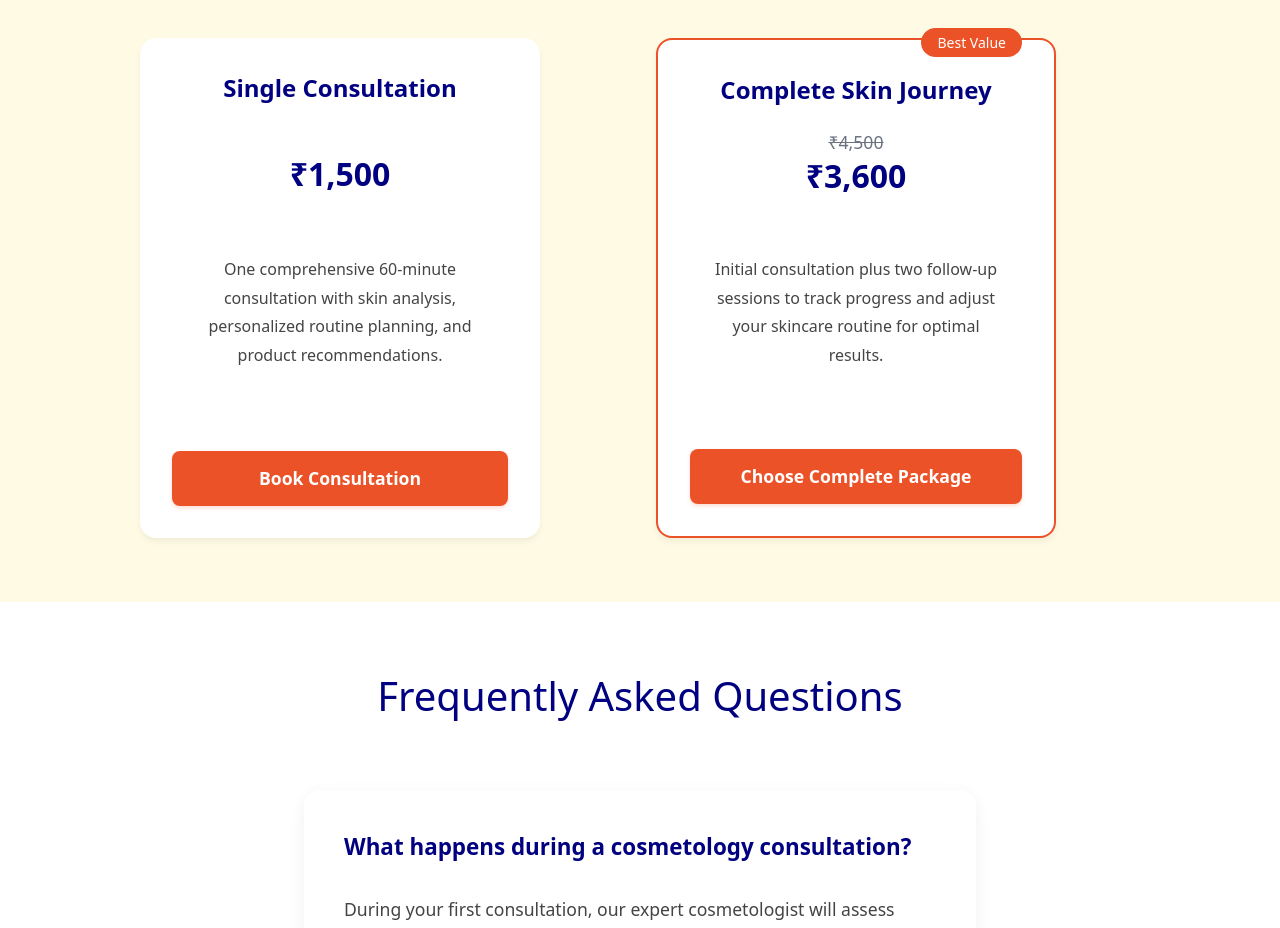
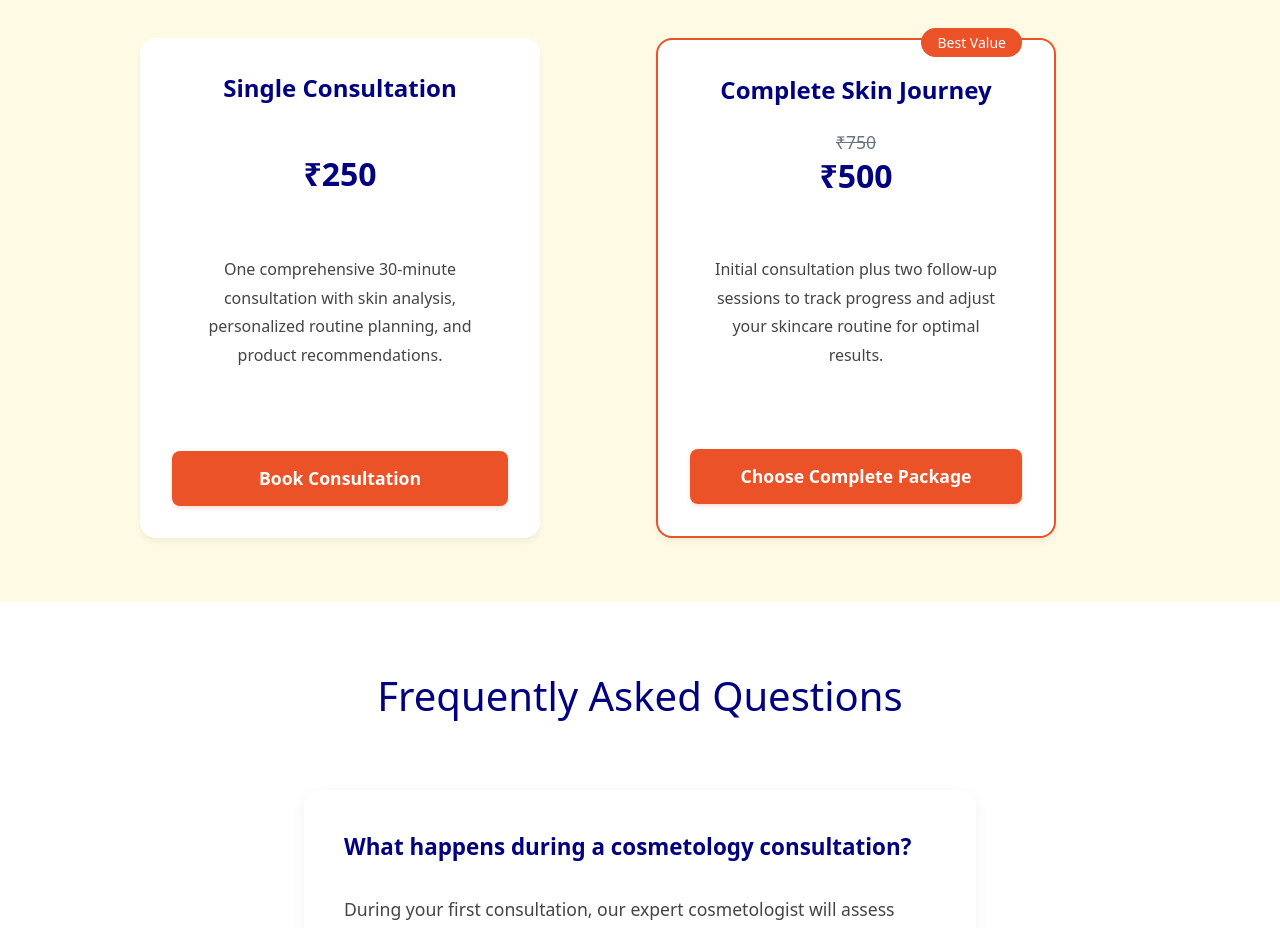
Before and after one commit to ideserveBetterHealth/Website, a React (Vite) app in the folder client/: page /cosmetology in a window 1280 px wide. Shown: the part 1400-2328 px from the top of the page. Built offline with nearby package versions, Linux system fonts and the light colour scheme; no server answers.

Commit message:
Cosmetology Payment Links Updated and Cosmetology Page Updated.

```diff
--- a/client/src/pages/Cosmetology.jsx
+++ b/client/src/pages/Cosmetology.jsx
@@ -123,12 +123,12 @@ const Cosmetology = () => {
               <div className="pricing-header">
                 <h3 className="pricing-title">Single Consultation</h3>
                 <div className="pricing-amount">
-                  <span className="final-price">₹1,500</span>
+                  <span className="final-price">₹250</span>
                 </div>
               </div>
               <div className="pricing-features">
                 <p>
-                  One comprehensive 60-minute consultation with skin analysis,
+                  One comprehensive 30-minute consultation with skin analysis,
                   personalized routine planning, and product recommendations.
                 </p>
               </div>
@@ -146,8 +146,8 @@ const Cosmetology = () => {
               <div className="pricing-header">
                 <h3 className="pricing-title">Complete Skin Journey</h3>
                 <div className="pricing-amount">
-                  <span className="original-price">₹4,500</span>
-                  <span className="final-price">₹3,600</span>
+                  <span className="original-price">₹750</span>
+                  <span className="final-price">₹500</span>
                 </div>
               </div>
               <div className="pricing-features">
```
Also changed, not shown: 1 other file (tests, documents, lock files or other folders).
